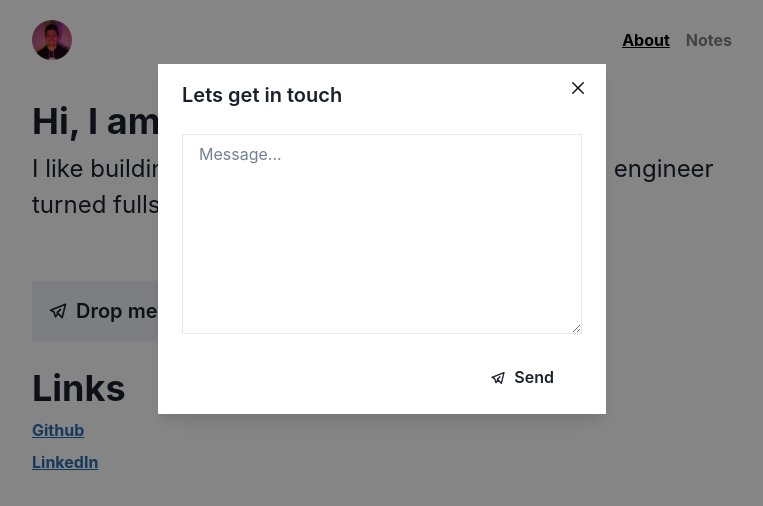
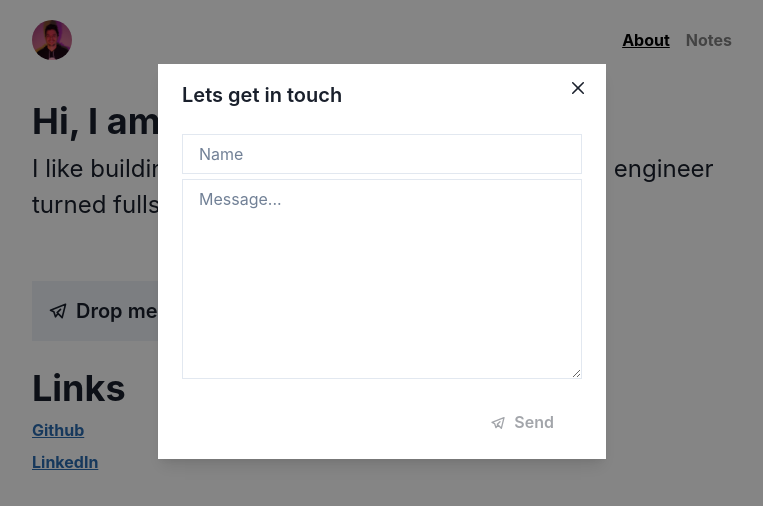
Before and after one commit to sammydowds/next-blog, a Next.js app: page / in a window 1280 px wide. Both pictures are taken after a click on the button "Drop me a message". Shown: the top 506 px of the page, without its empty margins (258-1021 px from the left). Built offline with nearby package versions, Linux system fonts and the light colour scheme.

Commit message:
fix: wire up api

```diff
--- a/components/Inquiry/Inquiry.tsx
+++ b/components/Inquiry/Inquiry.tsx
@@ -1,5 +1,8 @@
-import { useDisclosure, Modal, Button, ModalOverlay, ModalHeader, ModalCloseButton, ModalBody, ModalFooter, ModalContent, Textarea } from '@chakra-ui/react'
+import { useDisclosure, Modal, Button, ModalOverlay, ModalHeader, ModalCloseButton, ModalBody, ModalFooter, ModalContent, Textarea, Alert, AlertIcon, AlertTitle, AlertDescription, VStack, Input } from '@chakra-ui/react'
+import { useRouter } from 'next/router'
+import { useState } from 'react'
 import { TbBrandTelegram } from 'react-icons/tb'
+import { useInquiry } from './hooks/useInquiry'
 
 interface InquiryProps {
   modalTitle: string
@@ -9,21 +12,66 @@ interface InquiryProps {
 }
 export const Inquiry = ({ modalTitle, buttonText, ctaText }: InquiryProps) => {
   const { isOpen, onOpen, onClose } = useDisclosure()
+  const router = useRouter()
+  const { submitInquiry, loading, error, data, setData, setError } = useInquiry()
+  const [inquiry, setInquiry] = useState()
+  const [name, setName] = useState()
+
+  const handleOnClose = () => {
+    setData(null)
+    setError(null)
+    onClose()
+  }
+
+  const handleMessageInputChange = (e: any) => {
+    let inputValue = e.target.value
+    setInquiry(inputValue)
+  }
+
+  const handleNameInputChange = (e: any) => {
+    let inputValue = e.target.value
+    setName(inputValue)
+  }
+
+  const handleClick = () => {
+    submitInquiry(router.asPath, name, inquiry)
+  }
+
   return (
     <>
       <Button onClick={onOpen} borderRadius="0" height="60px" fontSize="20px" leftIcon={<TbBrandTelegram />}>{buttonText}</Button>
-      <Modal isOpen={isOpen} onClose={onClose}>
+      <Modal isOpen={isOpen} onClose={handleOnClose}>
         <ModalOverlay />
         <ModalContent borderRadius="0" mx="5px">
           <ModalHeader>{modalTitle}</ModalHeader>
           <ModalCloseButton />
           <ModalBody>
-            <Textarea placeholder="Message..." height="200px" borderRadius="0" />
+            {!data && !error && (
+              <VStack gap="5px">
+                <Input placeholder="Name" borderRadius="0" onChange={handleNameInputChange} />
+                <Textarea placeholder="Message..." height="200px" borderRadius="0" onChange={handleMessageInputChange} />
+              </VStack>
+            )}
+            {data && (
+              <Alert status='success'>
+                <AlertIcon />
+                <AlertTitle>Message sent!</AlertTitle>
+                <AlertDescription>Thanks!</AlertDescription>
+              </Alert>
+            )}
+            {error && (
+              <Alert status='error'>
+                <AlertIcon />
+                <AlertTitle>Message Failed to Send</AlertTitle>
+                <AlertDescription>Oops, something went wrong.</AlertDescription>
+              </Alert>
+            )}
           </ModalBody>
           <ModalFooter>
-            <Button variant='ghost' mr={3} onClick={onClose} leftIcon={<TbBrandTelegram />}>
+            {!data && !error && <Button isDisabled={!name || !inquiry} variant='ghost' mr={3} onClick={handleClick} leftIcon={<TbBrandTelegram />} isLoading={loading}>
               {ctaText}
             </Button>
+            }
           </ModalFooter>
         </ModalContent>
       </Modal>
--- /dev/null
+++ b/components/Inquiry/hooks/useInquiry.ts
@@ -0,0 +1,41 @@
+import { useState } from 'react'
+
+export const useInquiry = () => {
+  const [data, setData] = useState<any>()
+  const [error, setError] = useState<any>()
+  const [loading, setLoading] = useState(false)
+
+  const submitInquiry = (route?: string, name?: string, inquiry?: string) => {
+
+    if (!inquiry || !name || !route) {
+      return
+    }
+    setLoading(true)
+    const options = {
+      method: "POST",
+      headers: {
+        'Accept': 'application/json',
+        'Content-Type': 'application/json'
+      },
+      body: JSON.stringify({ route, name, inquiry })
+    }
+    fetch('/api/message', options)
+      .then((response) => {
+        if (response.ok) {
+          return response.json()
+        } else {
+          throw Error("There was an issue posting your message")
+        }
+      })
+      .then((fetchData) => {
+        setData(fetchData)
+        setLoading(false)
+      })
+      .catch(error => {
+        setError(error.message)
+        setLoading(false)
+      })
+  }
+
+  return { submitInquiry, loading, data, error, setData, setError }
+}
--- a/package.json
+++ b/package.json
@@ -19,6 +19,7 @@
     "eslint": "8.35.0",
     "eslint-config-next": "13.2.3",
     "framer-motion": "^10.0.1",
+    "google-spreadsheet": "^3.3.0",
     "gray-matter": "^4.0.3",
     "markdown-to-jsx": "^7.1.9",
     "next": "13.2.3",
@@ -27,5 +28,8 @@
     "react-dom": "18.2.0",
     "react-icons": "^4.8.0",
     "typescript": "4.9.5"
+  },
+  "devDependencies": {
+    "@types/google-spreadsheet": "^3.3.1"
   }
 }
--- /dev/null
+++ b/pages/api/message.ts
@@ -0,0 +1,33 @@
+import { GoogleSpreadsheet } from 'google-spreadsheet'
+import { NextApiRequest, NextApiResponse } from 'next';
+
+type SheetForm = {
+  inquiry: string
+  name: string
+  route: string
+}
+
+export default async function handler(req: NextApiRequest, res: NextApiResponse) {
+  if (req.method === 'POST') {
+    if (process.env.GOOGLE_PRIVATE_KEY && process.env.GOOGLE_SERVICE_ACCOUNT_EMAIL) {
+      try {
+        const body = req.body as SheetForm
+        const doc = new GoogleSpreadsheet(process.env.SPREADSHEET_ID);
+        await doc.useServiceAccountAuth({
+          client_email: process.env.GOOGLE_SERVICE_ACCOUNT_EMAIL,
+          private_key: process.env.GOOGLE_PRIVATE_KEY,
+        });
+        await doc.loadInfo()
+        const sheet = doc.sheetsByIndex[0];
+        await sheet.addRow([body.route, body.name, body.inquiry])
+        return res.status(200).json({ data: { message: "Thank you for sending your message!" } })
+      } catch (e: any) {
+        return res.status(500).send({ message: e.message })
+      }
+    } else {
+      return res.status(500).send({ message: "Missing credentials" })
+    }
+  } else {
+    return res.status(405).send({ message: "Incorrect method" })
+  }
+}
```
Also changed, not shown: 1 other file (tests, documents, lock files or other folders).
